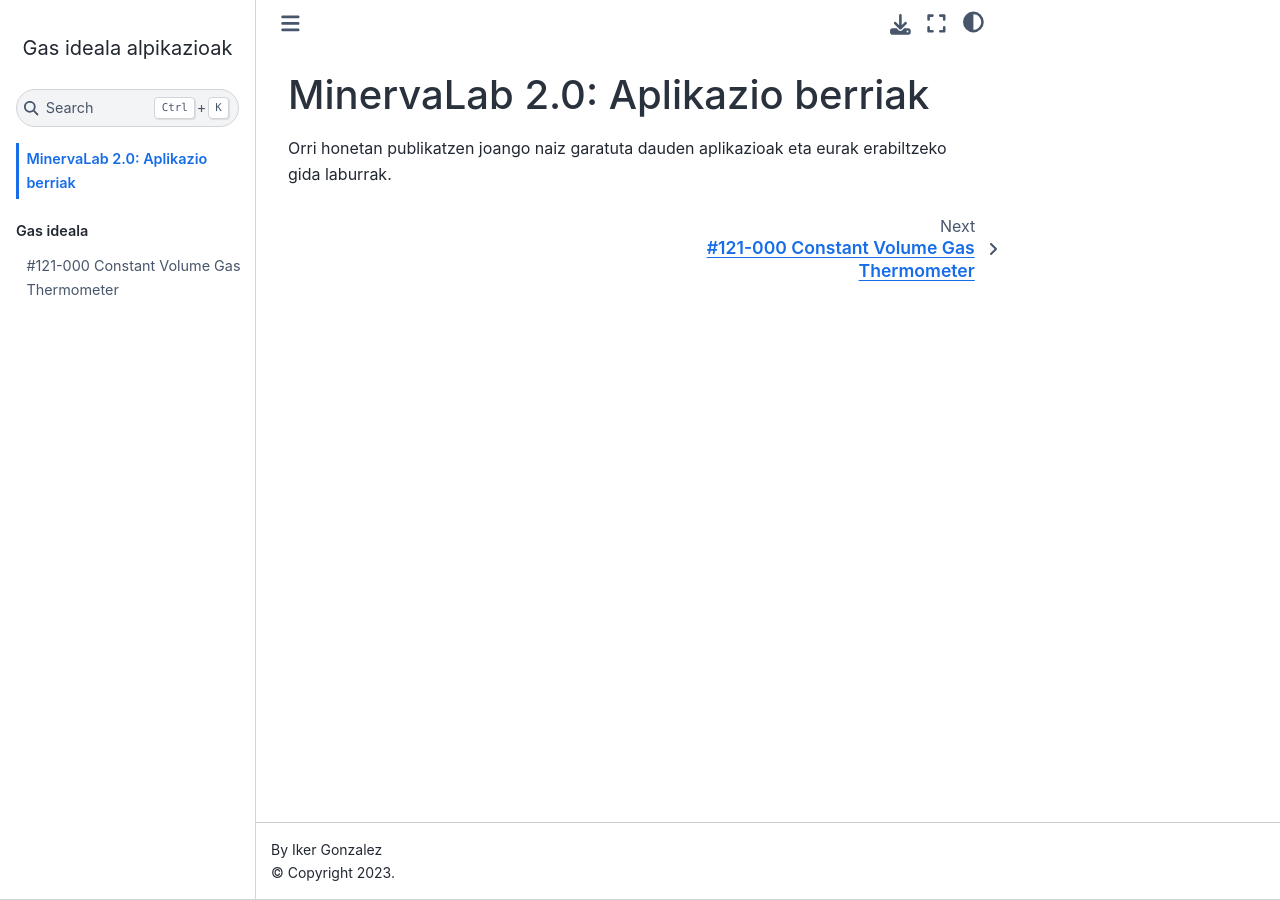
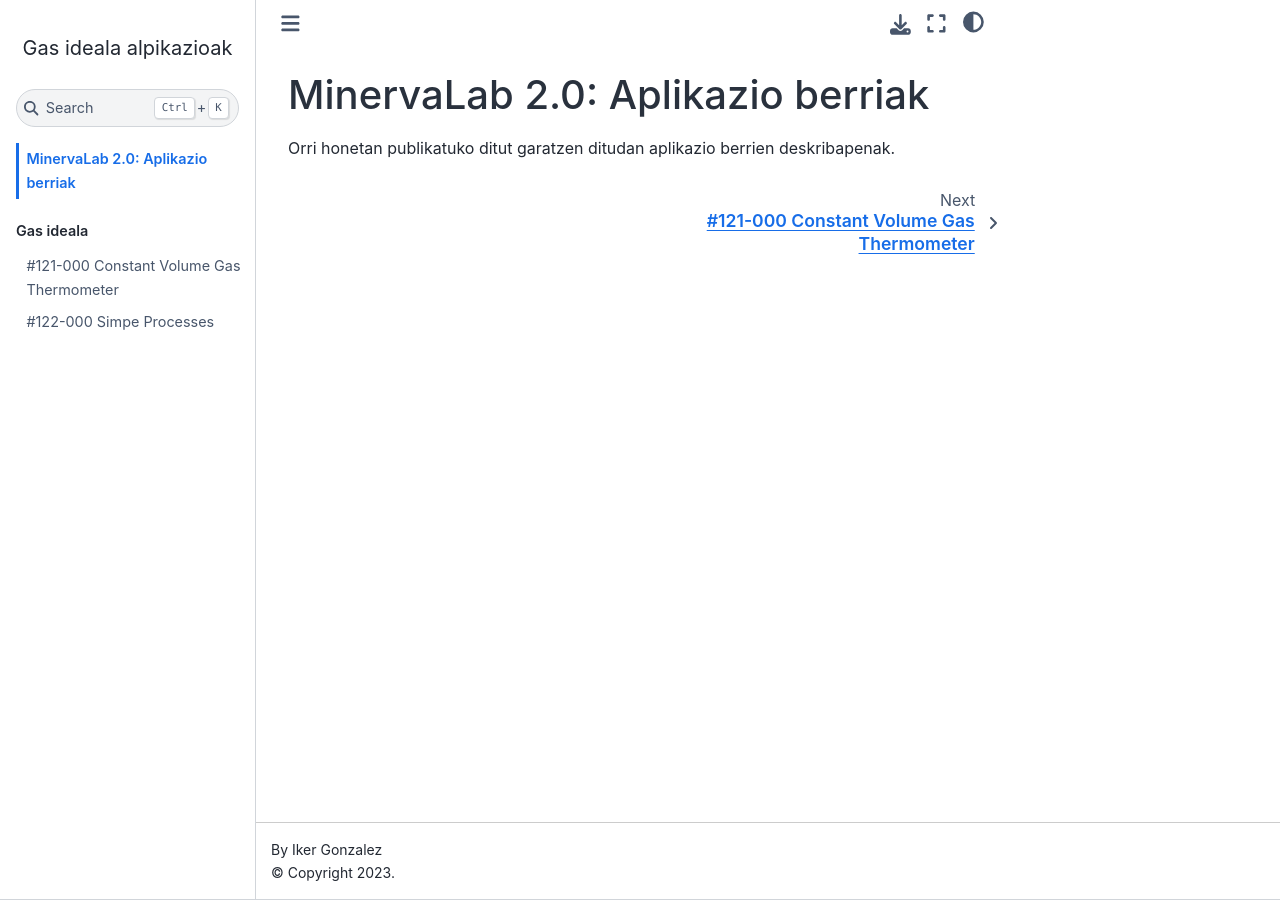
Before and after one commit to Ikergym/MinervaLab, a Jupyter Book: the page built from apps/ideal_gas/docs/landing-page.md, in a window 1280 px wide. Built offline with Jupyter Book 1.0.4 settings and Sphinx 7.4.7 and the Sphinx Book theme 1.1.4, drawn with Linux system fonts in a browser that asks for light colours.

Commit message:
#122-000 Add docs

```diff
--- a/apps/ideal_gas/docs/_toc.yml
+++ b/apps/ideal_gas/docs/_toc.yml
@@ -3,3 +3,4 @@
 - part: Gas ideala
   chapters:
     - file: '#121-000 Constant Volume Gas Thermometer'
+    - file: '#122-000 Simple Processes'
--- a/apps/ideal_gas/docs/landing-page.md
+++ b/apps/ideal_gas/docs/landing-page.md
@@ -1,3 +1,2 @@
 # MinervaLab 2.0: Aplikazio berriak
-Orri honetan publikatzen joango naiz garatuta dauden aplikazioak
-eta eurak erabiltzeko gida laburrak.
+Orri honetan publikatuko ditut garatzen ditudan aplikazio berrien deskribapenak.
```
Also changed, not shown: apps/ideal_gas/docs/#121-000 Constant Volume Gas Thermometer.md (+6 -24 lines), apps/ideal_gas/docs/#122-000 Simple Processes.md (added, +21 -0 lines).
